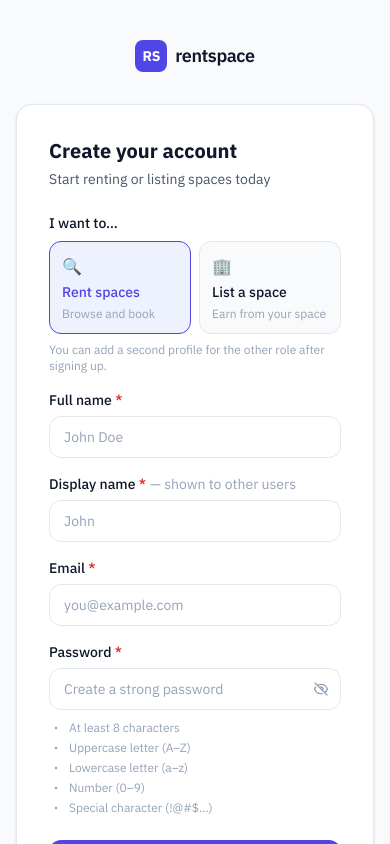
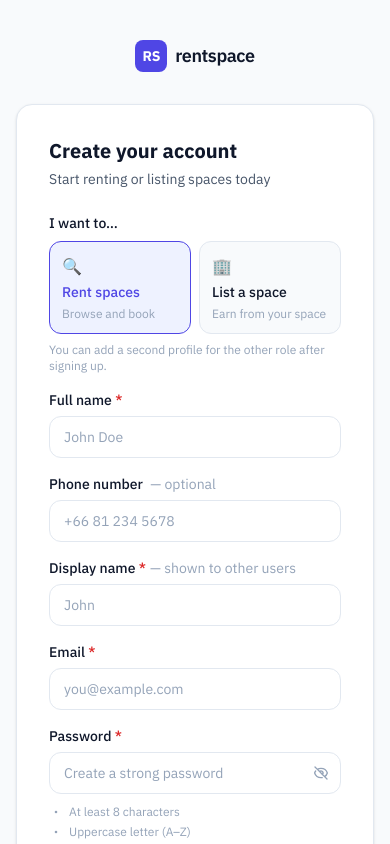
Before and after one commit to tortrakul-won/rentspace-frontend, a Vue app: page /register in a window 390 px wide. Shown: the top 844 px of the page. Built offline with nearby package versions, Linux system fonts and the light colour scheme; no server answers; a web font is replaced by a local one.

Commit message:
Add optional phone field to registration form and auth composable

```diff
--- a/src/composables/useAuth.ts
+++ b/src/composables/useAuth.ts
@@ -42,6 +42,7 @@ export function useAuth() {
     fullName: string,
     displayName: string,
     profileRole: 'owner' | 'renter',
+    phone?: string,
   ) {
     const res = await authApi.register({
       email,
@@ -49,6 +50,7 @@ export function useAuth() {
       full_name: fullName,
       display_name: displayName,
       profile_role: profileRole,
+      ...(phone ? { phone } : {}),
     })
     token.value = res.token
     user.value = res.user
--- a/src/views/RegisterView.vue
+++ b/src/views/RegisterView.vue
@@ -13,6 +13,7 @@ const { show } = useToast()
 const { show: showLoading, hide: hideLoading } = useLoading()
 
 const fullName = ref('')
+const phone = ref('')
 const email = ref('')
 const password = ref('')
 const displayName = ref('')
@@ -34,7 +35,7 @@ async function submit() {
   if (!passwordValid.value) return
   showLoading()
   try {
-    await register(email.value, password.value, fullName.value, displayName.value, role.value)
+    await register(email.value, password.value, fullName.value, displayName.value, role.value, phone.value || undefined)
     show('Account created! Welcome to RentSpace.', 'success')
     await router.push('/')
   } catch (err) {
@@ -114,6 +115,21 @@ async function submit() {
               required
               autocomplete="name"
               placeholder="John Doe"
+              class="w-full px-3.5 py-2.5 text-sm text-text-primary placeholder:text-text-muted border border-border rounded-xl outline-none focus:ring-2 focus:ring-brand/20 focus:border-brand transition-colors"
+            />
+          </div>
+
+          <!-- Phone -->
+          <div>
+            <label class="block text-sm font-medium text-text-primary mb-1.5">
+              Phone number
+              <span class="text-text-muted font-normal ml-1">— optional</span>
+            </label>
+            <input
+              v-model="phone"
+              type="tel"
+              autocomplete="tel"
+              placeholder="+66 81 234 5678"
               class="w-full px-3.5 py-2.5 text-sm text-text-primary placeholder:text-text-muted border border-border rounded-xl outline-none focus:ring-2 focus:ring-brand/20 focus:border-brand transition-colors"
             />
           </div>
```
